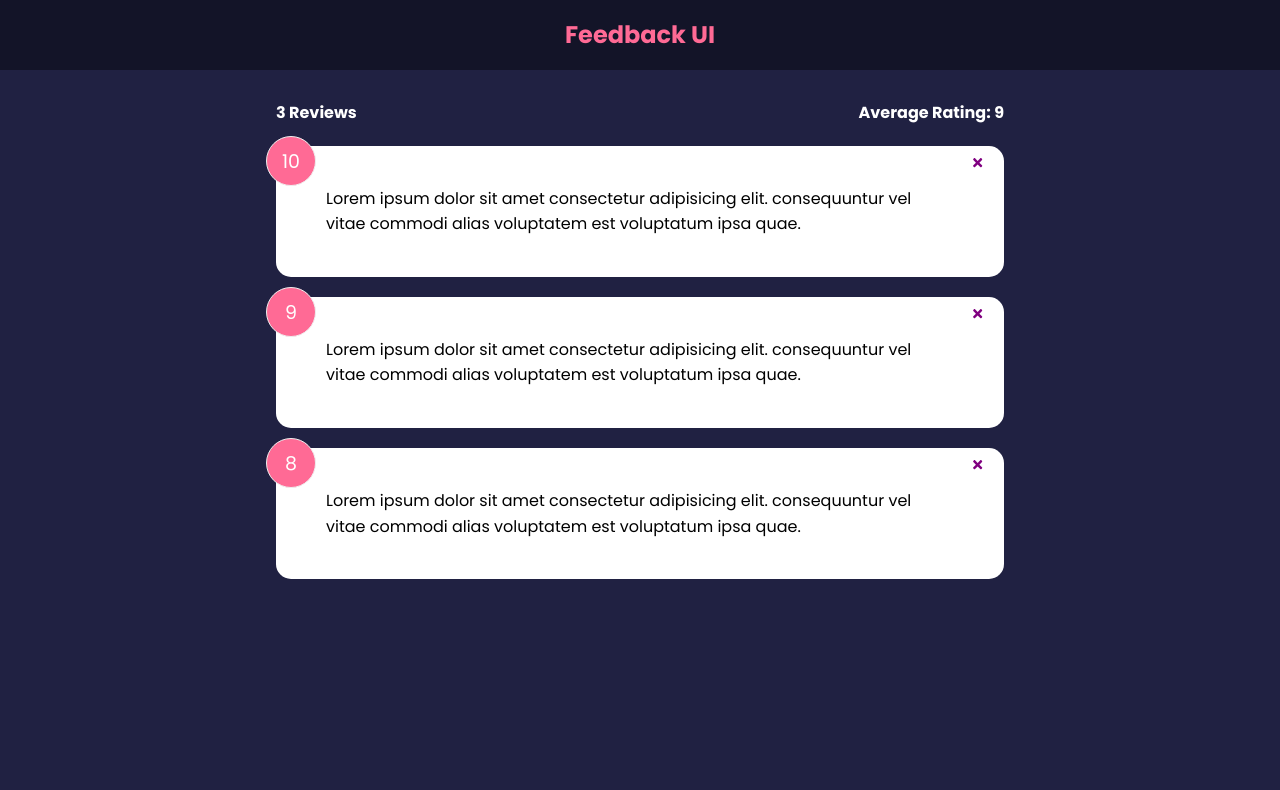
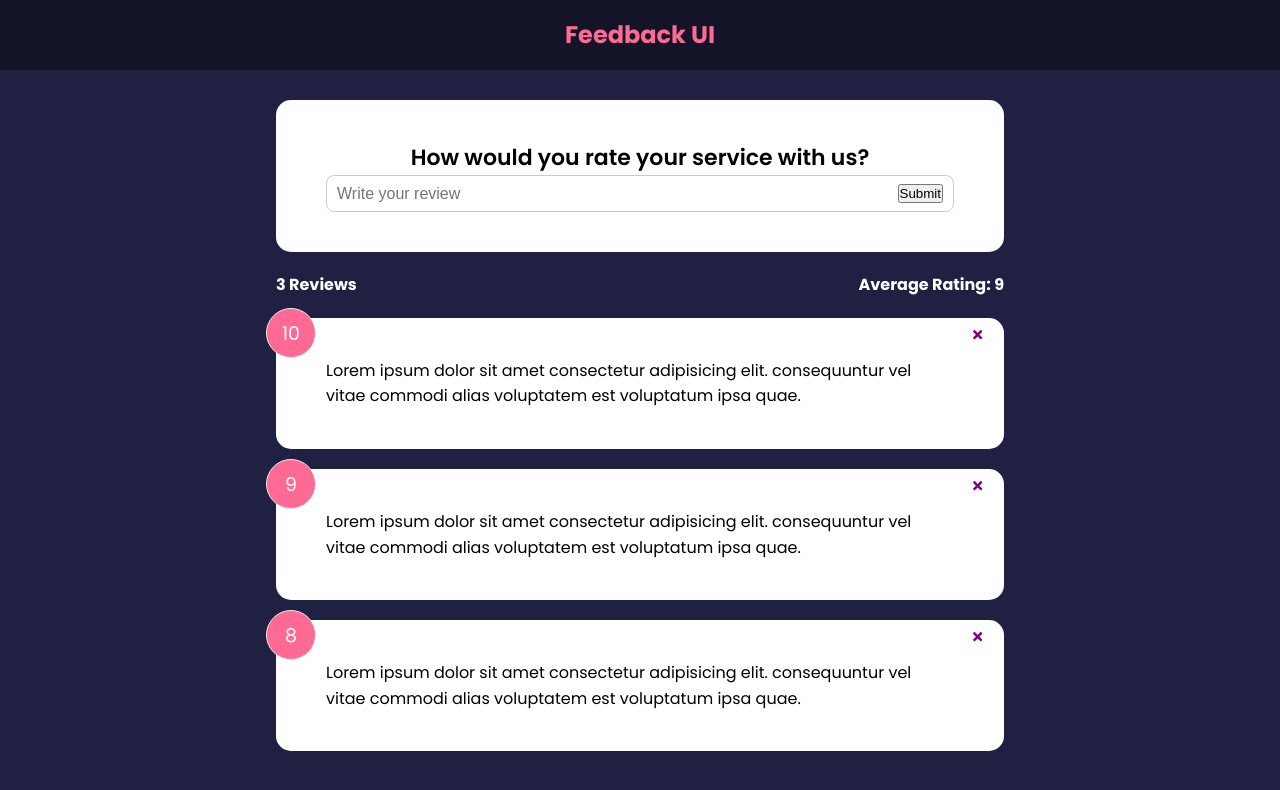
Before and after one commit to alejandrotoledoweb/feedback-app, a React (Create React App) app: page / in a window 1280 px wide. Shown: the top 790 px of the page. Built offline with nearby package versions, Linux system fonts and the light colour scheme; the HTML template or start-up script is replaced by a standard one.

Commit message:
create the FeedbackForm component with some basic elements and style

```diff
--- a/src/App.js
+++ b/src/App.js
@@ -3,6 +3,7 @@
 import FeedbackList from './components/FeedbackList';
 import FeedbackStats from './components/FeedbackStats';
 import FeedbackData from './data/FeedbackData';
+import FeedbackForm from './components/FeedbackForm';
 
 function App() {
   const [feedback, setFeedback] = useState(FeedbackData);
@@ -16,6 +17,7 @@
     <>
       <Header />
       <div className="container">
+        <FeedbackForm />
         <FeedbackStats feedback={feedback} />
         <FeedbackList feedback={feedback} handleDelete={deleteFeedback} />
       </div>
--- /dev/null
+++ b/src/components/FeedbackForm.jsx
@@ -0,0 +1,26 @@
+import { useState } from 'react';
+import Card from './shared/Card';
+
+function FeedbackForm() {
+  const [text, setText] = useState();
+
+  const handleTextChange = (e) => {
+    setText(e.target.value);
+  };
+  return (
+    <Card>
+      <h2>How would you rate your service with us?</h2>
+      <div className="input-group">
+        <input
+          type="text"
+          onChange={handleTextChange}
+          placeholder="Write your review"
+          value={text}
+        />
+        <button type="submit">Submit</button>
+      </div>
+    </Card>
+  );
+}
+
+export default FeedbackForm;
```
